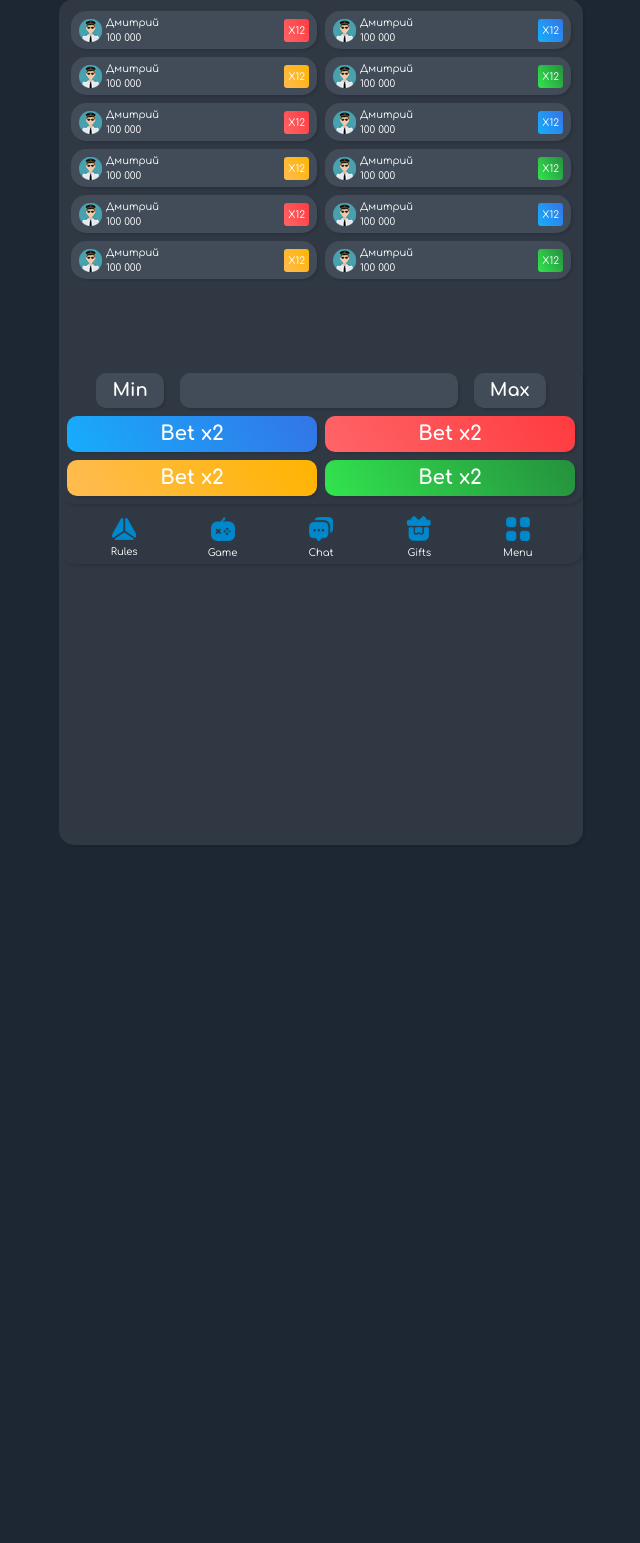
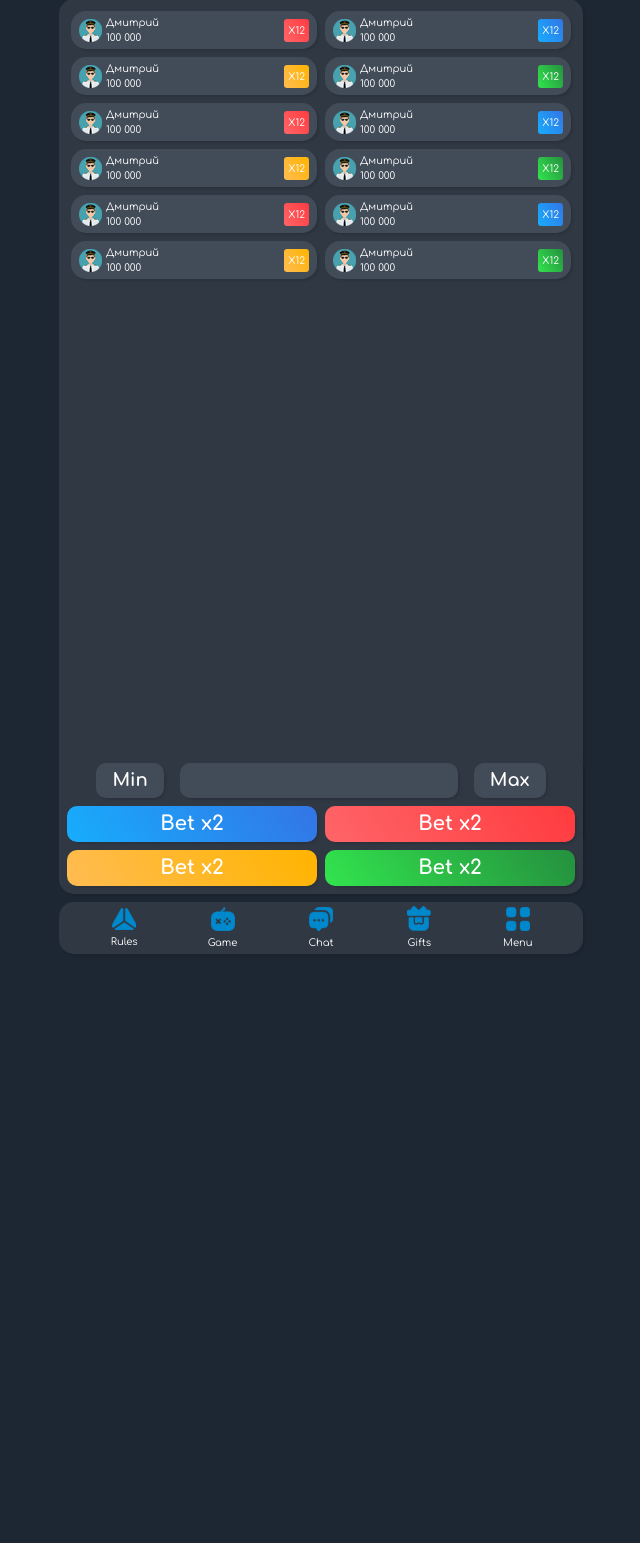
Before and after one commit to weasel-v-dev/tonroll.loc, a PHP site: page / in a window 1280 px wide. Shown: the part 293-1836 px from the top of the page, without its empty margins (319-959 px from the left). After the commit the page ends 1247 px from the top, so only its background shows below. Run offline with PHP 8.4, Linux system fonts and the light colour scheme.

Commit message:
fix height of menu

```diff
--- a/assets/css/style.css
+++ b/assets/css/style.css
@@ -185,7 +185,7 @@ input {
 }
 
 .trl-menu {
-    height: 690px;
+    height: 200px;
 }
 
 
--- a/index.php
+++ b/index.php
@@ -3,7 +3,7 @@
 <head>
     <meta charset="UTF-8">
     <meta name="viewport"
-          content="width=device-width, user-scalable=no, initial-scale=1.0, maximum-scale=1.0, minimum-scale=1.0">
+          content="width=device-width, user-scalable=no">
     <meta http-equiv="X-UA-Compatible" content="ie=edge">
     <title>Ton Roll</title>
     <link rel="stylesheet" href="/libs/bootstrap.min.css">
@@ -307,7 +307,7 @@
         <div class="trl-menu  mt-2"></div>
     </div>
 </div>
-    <div class="position-fixed start-0 bottom-0 w-100 trl-menu">
+    <div class="position-fixed start-0 w-100 trl-menu" style="bottom: 100px">
         <div style="max-width: 540px" class="container px-2" >
             <div class=" trl-bg rounded-5 px-2  py-2">
                 <div class="d-flex justify-content-center align-items-center">
@@ -330,7 +330,7 @@
                     <button class="btn-bet lh-1 rounded-4 fw-bold text-center font-20 px-3 py-2 w-50 trl-gr-green">Bet x2</button>
                 </div>
             </div>
-            <div class="trl-menu__list trl-bg mt-2  d-flex justify-content-around align-items-center justify-content-between text-center bottom-0 px-3">
+            <div class="trl-menu__list trl-bg mt-2  d-flex justify-content-around align-items-center justify-content-between text-center px-3">
                 <button class="trl-menu__item py-1 ">
                     <img src="/assets/img/rules.png" alt="">
                     <span class="lh-0 mt-1 d-block">Rules</span>
```
